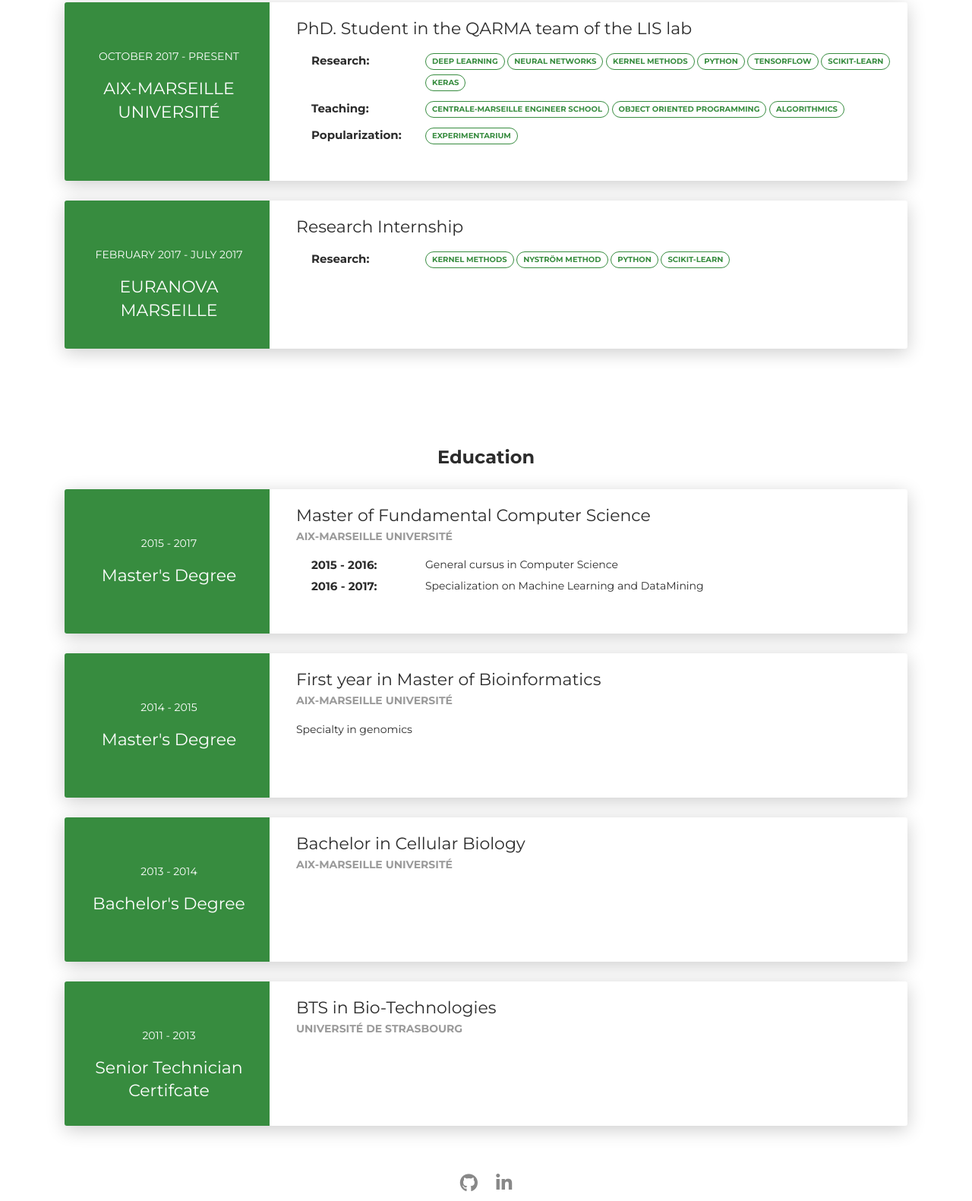
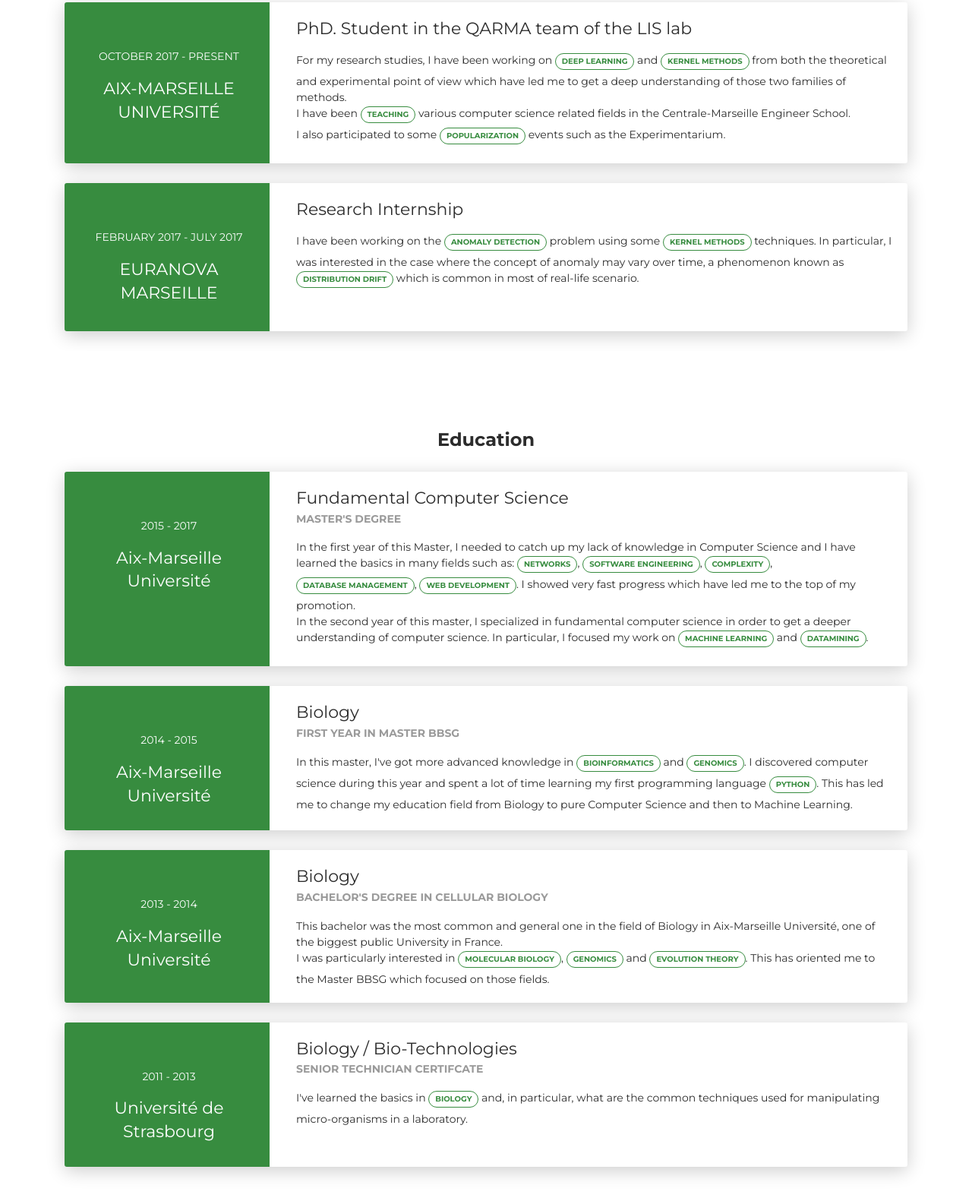
Before and after one commit to lucgiffon/website, a plain HTML site: page index.html in a window 1280 px wide. Shown: the part 1097-2678 px from the top of the page at 76% size. Drawn offline with Linux system fonts and the light colour scheme.

Commit message:
update: plus de photo + texte dans education + pro

```diff
--- a/index.html
+++ b/index.html
@@ -26,9 +26,11 @@
                 </div>
                 <div class="collapse navbar-collapse justify-content-end" id="navigation">
                     <ul class="navbar-nav">
-                        <li class="nav-item"><a class="nav-link smooth-scroll" href="#portfolio">Portfolio</a></li>
-                        <li class="nav-item"><a class="nav-link smooth-scroll" href="personnalisation_gnome.html">Blog</a></li>
-                        <li class="nav-item"><a class="nav-link smooth-scroll" href="#contact">Contact</a></li>
+                        <!--<li class="nav-item"><a class="nav-link smooth-scroll" href="#portfolio">Portfolio</a></li>-->
+                        <!--<li class="nav-item"><a class="nav-link smooth-scroll" href="#courses">Courses</a></li>-->
+                        <!-- personnalisation_gnome.html -->
+                        <!--<li class="nav-item"><a class="nav-link smooth-scroll" href="#blog">Blog</a></li>-->
+                        <!--<li class="nav-item"><a class="nav-link smooth-scroll" href="#contact">Contact</a></li>-->
                     </ul>
                 </div>
             </div>
@@ -47,9 +49,9 @@
                 <div class="page-header-image" data-parallax="true" style="background-image: url('images/bbflzw8lmfoz.png');"></div>
                 <div class="container">
                     <div class="content-center">
-                        <div class="cc-profile-image">
-                            <a href="#"><img src="images/rsz_luc.jpg" alt="Image"/></a>
-                        </div>
+                        <!--<div class="cc-profile-image">-->
+                            <!--<a href="#"><img src="images/rsz_luc.jpg" alt="Image"/></a>-->
+                        <!--</div>-->
                         <div class="h2 title">Luc Giffon</div>
                         <p class="category text-white">PhD. Student in Machine Learning, Artificial Intelligence, Datascience</p>
                         <a class="btn btn-primary" href="docs/cv_luc_giffon_eg.pdf" target="_blank" data-aos="zoom-in" data-aos-anchor="data-aos-anchor">Curriculum vitæ</a>
@@ -102,203 +104,6 @@
         </div>
     </div>
 
-    <!-- SKILL SECTION -->
-
-<!--<div class="section" id="s&lt;!&ndash;kill">
-<div class="container">
-<div class="h4 text-center mb-4 title">Professional Skills</div>
-<div class="card" data-aos="fade-up" data-aos-anchor-placement="top-bottom">
-<div class="card-body">
-<div class="row">
-<div class="col-md-6">
-<div class="progress-container progress-primary"><span class="progress-badge">HTML</span>
-<div class="progress">
-<div class="progress-bar progress-bar-primary" data-aos="progress-full" data-aos-offset="10" data-aos-duration="2000" role="progressbar" aria-valuenow="60" aria-valuemin="0" aria-valuemax="100" style="width: 80%;"></div><span class="progress-value">80%</span>
-</div>
-</div>
-</div>
-<div class="col-md-6">
-<div class="progress-container progress-primary"><span class="progress-badge">CSS</span>
-<div class="progress">
-<div class="progress-bar progress-bar-primary" data-aos="progress-full" data-aos-offset="10" data-aos-duration="2000" role="progressbar" aria-valuenow="60" aria-valuemin="0" aria-valuemax="100" style="width: 75%;"></div><span class="progress-value">75%</span>
-</div>
-</div>
-</div>
-</div>
-<div class="row">
-<div class="col-md-6">
-<div class="progress-container progress-primary"><span class="progress-badge">JavaScript</span>
-<div class="progress">
-<div class="progress-bar progress-bar-primary" data-aos="progress-full" data-aos-offset="10" data-aos-duration="2000" role="progressbar" aria-valuenow="60" aria-valuemin="0" aria-valuemax="100" style="width: 60%;"></div><span class="progress-value">60%</span>
-</div>
-</div>
-</div>
-<div class="col-md-6">
-<div class="progress-container progress-primary"><span class="progress-badge">SASS</span>
-<div class="progress">
-<div class="progress-bar progress-bar-primary" data-aos="progress-full" data-aos-offset="10" data-aos-duration="2000" role="progressbar" aria-valuenow="60" aria-valuemin="0" aria-valuemax="100" style="width: 60%;"></div><span class="progress-value">60%</span>
-</div>
-</div>
-</div>
-</div>
-<div class="row">
-<div class="col-md-6">
-<div class="progress-container progress-primary"><span class="progress-badge">Bootstrap</span>
-<div class="progress">
-<div class="progress-bar progress-bar-primary" data-aos="progress-full" data-aos-offset="10" data-aos-duration="2000" role="progressbar" aria-valuenow="60" aria-valuemin="0" aria-valuemax="100" style="width: 75%;"></div><span class="progress-value">75%</span>
-</div>
-</div>
-</div>
-<div class="col-md-6">
-<div class="progress-container progress-primary"><span class="progress-badge">Photoshop</span>
-<div class="progress">
-<div class="progress-bar progress-bar-primary" data-aos="progress-full" data-aos-offset="10" data-aos-duration="2000" role="progressbar" aria-valuenow="60" aria-valuemin="0" aria-valuemax="100" style="width: 70%;"></div><span class="progress-value">70%</span>
-</div>
-</div>
-</div>
-</div>
-</div>
-</div>
-</div>
-</div>-->
-
-    <!-- PORTFOLIO SECTION -->
-
-<!--
-<div class="section" id="portfolio">
-<div class="container">
-<div class="row">
-<div class="col-md-6 ml-auto mr-auto">
-<div class="h4 text-center mb-4 title">Portfolio</div>
-<div class="nav-align-center">
-<ul class="nav nav-pills nav-pills-primary" role="tablist">
-<li class="nav-item"><a class="nav-link active" data-toggle="tab" href="#web-development" role="tablist"><i class="fa fa-laptop" aria-hidden="true"></i></a></li>
-<li class="nav-item"><a class="nav-link" data-toggle="tab" href="#graphic-design" role="tablist"><i class="fa fa-picture-o" aria-hidden="true"></i></a></li>
-<li class="nav-item"><a class="nav-link" data-toggle="tab" href="#Photography" role="tablist"><i class="fa fa-camera" aria-hidden="true"></i></a></li>
-</ul>
-</div>
-</div>
-</div>
-<div class="tab-content gallery mt-5">
-<div class="tab-pane active" id="web-development">
-<div class="ml-auto mr-auto">
-<div class="row">
-<div class="col-md-6">
-<div class="cc-porfolio-image img-raised" data-aos="fade-up" data-aos-anchor-placement="top-bottom"><a href="#web-development">
-<figure class="cc-effect"><img src="images/project-1.jpg" alt="Image"/>
-<figcaption>
-  <div class="h4">Recent Project</div>
-  <p>Web Development</p>
-</figcaption>
-</figure></a></div>
-<div class="cc-porfolio-image img-raised" data-aos="fade-up" data-aos-anchor-placement="top-bottom"><a href="#web-development">
-<figure class="cc-effect"><img src="images/project-2.jpg" alt="Image"/>
-<figcaption>
-  <div class="h4">Startup Project</div>
-  <p>Web Development</p>
-</figcaption>
-</figure></a></div>
-</div>
-<div class="col-md-6">
-<div class="cc-porfolio-image img-raised" data-aos="fade-up" data-aos-anchor-placement="top-bottom"><a href="#web-development">
-<figure class="cc-effect"><img src="images/project-3.jpg" alt="Image"/>
-<figcaption>
-  <div class="h4">Food Order Project</div>
-  <p>Web Development</p>
-</figcaption>
-</figure></a></div>
-<div class="cc-porfolio-image img-raised" data-aos="fade-up" data-aos-anchor-placement="top-bottom"><a href="#web-development">
-<figure class="cc-effect"><img src="images/project-4.jpg" alt="Image"/>
-<figcaption>
-  <div class="h4">Web Advertising Project</div>
-  <p>Web Development</p>
-</figcaption>
-</figure></a></div>
-</div>
-</div>
-</div>
-</div>
-<div class="tab-pane" id="graphic-design" role="tabpanel">
-<div class="ml-auto mr-auto">
-<div class="row">
-<div class="col-md-6">
-<div class="cc-porfolio-image img-raised" data-aos="fade-up" data-aos-anchor-placement="top-bottom"><a href="#graphic-design">
-<figure class="cc-effect"><img src="images/graphic-design-1.jpg" alt="Image"/>
-<figcaption>
-  <div class="h4">Triangle Pattern</div>
-  <p>Graphic Design</p>
-</figcaption>
-</figure></a></div>
-<div class="cc-porfolio-image img-raised" data-aos="fade-up" data-aos-anchor-placement="top-bottom"><a href="#graphic-design">
-<figure class="cc-effect"><img src="images/graphic-design-2.jpg" alt="Image"/>
-<figcaption>
-  <div class="h4">Abstract Umbrella</div>
-  <p>Graphic Design</p>
-</figcaption>
-</figure></a></div>
-</div>
-<div class="col-md-6">
-<div class="cc-porfolio-image img-raised" data-aos="fade-up" data-aos-anchor-placement="top-bottom"><a href="#graphic-design">
-<figure class="cc-effect"><img src="images/graphic-design-3.jpg" alt="Image"/>
-<figcaption>
-  <div class="h4">Cube Surface Texture</div>
-  <p>Graphic Design</p>
-</figcaption>
-</figure></a></div>
-<div class="cc-porfolio-image img-raised" data-aos="fade-up" data-aos-anchor-placement="top-bottom"><a href="#graphic-design">
-<figure class="cc-effect"><img src="images/graphic-design-4.jpg" alt="Image"/>
-<figcaption>
-  <div class="h4">Abstract Line</div>
-  <p>Graphic Design</p>
-</figcaption>
-</figure></a></div>
-</div>
-</div>
-</div>
-</div>
-<div class="tab-pane" id="Photography" role="tabpanel">
-<div class="ml-auto mr-auto">
-<div class="row">
-<div class="col-md-6">
-<div class="cc-porfolio-image img-raised" data-aos="fade-up" data-aos-anchor-placement="top-bottom"><a href="#Photography">
-<figure class="cc-effect"><img src="images/photography-1.jpg" alt="Image"/>
-<figcaption>
-  <div class="h4">Photoshoot</div>
-  <p>Photography</p>
-</figcaption>
-</figure></a></div>
-<div class="cc-porfolio-image img-raised" data-aos="fade-up" data-aos-anchor-placement="top-bottom"><a href="#Photography">
-<figure class="cc-effect"><img src="images/photography-3.jpg" alt="Image"/>
-<figcaption>
-  <div class="h4">Wedding Photoshoot</div>
-  <p>Photography</p>
-</figcaption>
-</figure></a></div>
-</div>
-<div class="col-md-6">
-<div class="cc-porfolio-image img-raised" data-aos="fade-up" data-aos-anchor-placement="top-bottom"><a href="#Photography">
-<figure class="cc-effect"><img src="images/photography-2.jpg" alt="Image"/>
-<figcaption>
-  <div class="h4">Beach Photoshoot</div>
-  <p>Photography</p>
-</figcaption>
-</figure></a></div>
-<div class="cc-porfolio-image img-raised" data-aos="fade-up" data-aos-anchor-placement="top-bottom"><a href="#Photography">
-<figure class="cc-effect"><img src="images/photography-4.jpg" alt="Image"/>
-<figcaption>
-  <div class="h4">Nature Photoshoot</div>
-  <p>Photography</p>
-</figcaption>
-</figure></a></div>
-</div>
-</div>
-</div>
-</div>
-</div>
-</div>
-</div>
--->
-
     <!-- EXPERIENCE SECTION -->
 
     <div class="section" id="experience">
@@ -315,14 +120,16 @@
                     <div class="col-md-9" data-aos="fade-left" data-aos-offset="50" data-aos-duration="500">
                         <div class="card-body">
                             <div class="h5">PhD. Student in the QARMA team of the LIS lab</div>
-                            <dl>
-                                <dt>Research</dt>
-                                <dd><span class="badge badge-skill">Deep Learning</span> <span class="badge badge-skill">Neural Networks</span> <span class="badge badge-skill">Kernel Methods</span> <span class="badge badge-skill">Python</span> <span class="badge badge-skill">Tensorflow</span> <span class="badge badge-skill">Scikit-Learn</span> <span class="badge badge-skill">Keras</span></dd>
-                                <dt>Teaching</dt>
-                                <dd><span class="badge badge-skill">Centrale-Marseille Engineer School</span> <span class="badge badge-skill">Object Oriented Programming</span> <span class="badge badge-skill">Algorithmics</span> </dd>
-                                <dt>Popularization</dt>
-                                <dd><span class="badge badge-skill">Experimentarium</span></dd>
-                            </dl>
+                            <div>
+                                For my research studies, I have been working on <span class="badge badge-skill">Deep Learning</span> and <span class="badge badge-skill">Kernel Methods</span>
+                                from both the theoretical and experimental point of view which have led me to get a deep understanding of those two families of methods.
+                            </div>
+                            <div>
+                                I have been <span class="badge badge-skill">teaching</span> various computer science related fields in the Centrale-Marseille Engineer School.
+                            </div>
+                            <div>
+                                I also participated to some <span class="badge badge-skill">popularization</span> events such as the Experimentarium.
+                            </div>
                         </div>
                     </div>
                 </div>
@@ -338,10 +145,11 @@
                     <div class="col-md-9" data-aos="fade-left" data-aos-offset="50" data-aos-duration="500">
                         <div class="card-body">
                             <div class="h5">Research Internship</div>
-                            <dl>
-                                <dt>Research</dt>
-                                <dd><span class="badge badge-skill">Kernel Methods</span> <span class="badge badge-skill">Nyström Method</span> <span class="badge badge-skill">Python</span> <span class="badge badge-skill">Scikit-Learn</span></dd>
-                            </dl>
+                            <div>
+                                I have been working on the <span class="badge badge-skill">Anomaly detection</span> problem using some <span class="badge badge-skill">Kernel Methods</span> techniques.
+                                In particular, I was interested in the case where the concept of anomaly may vary over time, a phenomenon known as  <span class="badge badge-skill">Distribution Drift</span>
+                                which is common in most of real-life scenario.
+                            </div>
                         </div>
                     </div>
                 </div>
@@ -359,19 +167,26 @@
                     <div class="col-lg-3 bg-primary" data-aos="fade-right" data-aos-offset="50" data-aos-duration="500">
                         <div class="card-body cc-education-header">
                             <p>2015 - 2017</p>
-                            <div class="h5">Master's Degree</div>
+                            <div class="h5">Aix-Marseille Université</div>
                         </div>
                     </div>
                     <div class="col-md-9" data-aos="fade-left" data-aos-offset="50" data-aos-duration="500">
                         <div class="card-body">
-                            <div class="h5">Master of Fundamental Computer Science</div>
-                            <p class="category">Aix-Marseille Université</p>
-                            <dl>
-                                <dt>2015 - 2016</dt>
-                                <dd>General cursus in Computer Science</dd>
-                                <dt>2016 - 2017</dt>
-                                <dd>Specialization on Machine Learning and DataMining</dd>
-                            </dl>
+                            <div class="h5">Fundamental Computer Science</div>
+                            <p class="category">Master's Degree</p>
+                            <div>
+                                In the first year of this Master, I needed to catch up my lack of knowledge in Computer Science and I have learned the basics in many fields such as:
+                                <span class="badge badge-skill">Networks</span>,
+                                <span class="badge badge-skill">Software Engineering</span>,
+                                <span class="badge badge-skill">Complexity</span>,
+                                <span class="badge badge-skill">Database management</span>,
+                                <span class="badge badge-skill">Web development</span>. I showed very fast progress which have led me to the top of my promotion.
+                            </div>
+                            <div>
+                                In the second year of this master, I specialized in fundamental computer science in order to get a deeper
+                                understanding of computer science. In particular, I focused my work on <span class="badge badge-skill">Machine Learning</span>
+                                and <span class="badge badge-skill">DataMining</span>.
+                            </div>
                         </div>
                     </div>
                 </div>
@@ -381,14 +196,18 @@
                     <div class="col-lg-3 bg-primary" data-aos="fade-right" data-aos-offset="50" data-aos-duration="500">
                         <div class="card-body cc-education-header">
                             <p>2014 - 2015</p>
-                            <div class="h5">Master's Degree</div>
+                            <div class="h5">Aix-Marseille Université</div>
                         </div>
                     </div>
                     <div class="col-md-9" data-aos="fade-left" data-aos-offset="50" data-aos-duration="500">
                         <div class="card-body">
-                            <div class="h5">First year in Master of Bioinformatics</div>
-                            <p class="category">Aix-Marseille Université</p>
-                            <p>Specialty in genomics</p>
+                            <div class="h5">Biology</div>
+                            <p class="category">First year in Master BBSG</p>
+                            <div>
+                                In this master, I've got more advanced knowledge in <span class="badge badge-skill">BioInformatics</span> and <span class="badge badge-skill">Genomics</span>.
+                                I discovered computer science during this year and spent a lot of time learning my first programming language <span class="badge badge-skill">Python</span>. This
+                                has led me to change my education field from Biology to pure Computer Science and then to Machine Learning.
+                            </div>
                         </div>
                     </div>
                 </div>
@@ -398,13 +217,21 @@
                     <div class="col-lg-3 bg-primary" data-aos="fade-right" data-aos-offset="50" data-aos-duration="500">
                         <div class="card-body cc-education-header">
                             <p>2013 - 2014</p>
-                            <div class="h5">Bachelor's Degree</div>
+                            <div class="h5">Aix-Marseille Université</div>
                         </div>
                     </div>
                     <div class="col-md-9" data-aos="fade-left" data-aos-offset="50" data-aos-duration="500">
                         <div class="card-body">
-                            <div class="h5">Bachelor in Cellular Biology</div>
-                            <p class="category">Aix-Marseille Université</p>
+                            <div class="h5">Biology</div>
+                            <p class="category">Bachelor's Degree in Cellular Biology</p>
+                            <div>
+                                This bachelor was the most common and general one in the field of Biology in Aix-Marseille
+                                Université, one of the biggest public University in France.
+                            </div>
+                            <div>
+                                I was particularly interested in <span class="badge badge-skill">Molecular biology</span>, <span class="badge badge-skill">Genomics</span> and <span class="badge badge-skill">Evolution theory</span>. This has oriented me
+                                to the Master BBSG which focused on those fields.
+                            </div>
                         </div>
                     </div>
                 </div>
@@ -414,13 +241,17 @@
                     <div class="col-lg-3 bg-primary" data-aos="fade-right" data-aos-offset="50" data-aos-duration="500">
                         <div class="card-body cc-education-header">
                             <p>2011 - 2013</p>
-                            <div class="h5">Senior Technician Certifcate</div>
+                            <div class="h5">Université de Strasbourg</div>
                         </div>
                     </div>
                     <div class="col-md-9" data-aos="fade-left" data-aos-offset="50" data-aos-duration="500">
                         <div class="card-body">
-                            <div class="h5">BTS in Bio-Technologies</div>
-                            <p class="category">Université de Strasbourg</p>
+                            <div class="h5">Biology / Bio-Technologies</div>
+                            <p class="category">Senior Technician Certifcate</p>
+                            <div>
+                                I've learned the basics in <span class="badge badge-skill">biology</span> and, in particular, what are the common techniques
+                                used for manipulating micro-organisms in a laboratory.
+                            </div>
                         </div>
                     </div>
                 </div>
```
